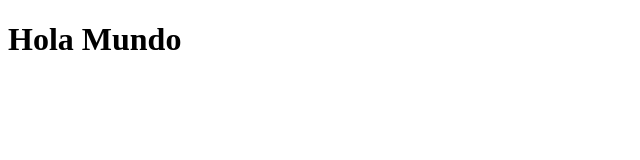
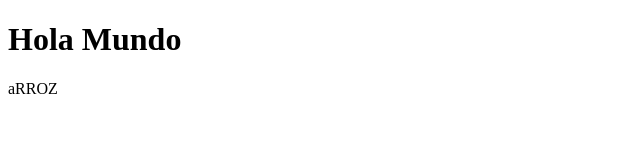
Before and after one commit to AlexanderRC2001/cursera-tex, a plain HTML site: page index.html in a window 1280 px wide. Shown: the full height of the page, 0-640 px from the left. Drawn offline with Linux system fonts and the light colour scheme.

Commit message:
Index actualizado con P

```diff
--- a/index.html
+++ b/index.html
@@ -7,5 +7,6 @@
 </head>
 <body>
     <H1>Hola Mundo</H1>
+    <p>aRROZ</p>
 </body>
 </html>
```
